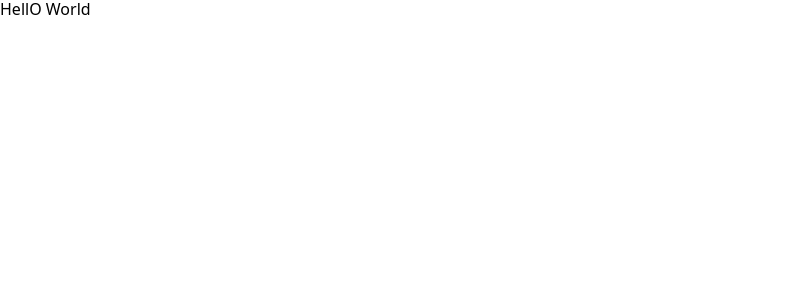
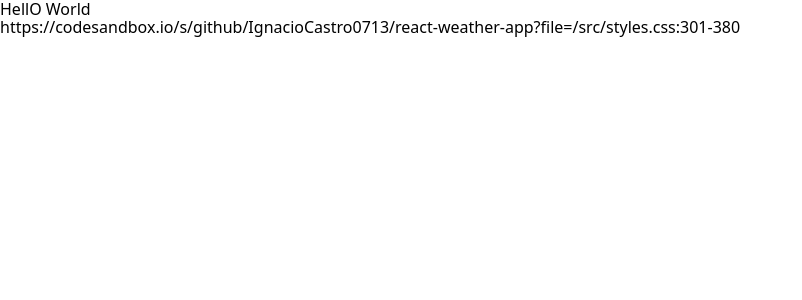
Before and after one commit to jacktham96/weather-app, a React (Vite) app in the folder weather-app/: page / in a window 1280 px wide. Shown: the top 300 px of the page, without its empty margins (0-802 px from the left). Built offline with nearby package versions, Linux system fonts and the light colour scheme.

Commit message:
Insert Website

```diff
--- a/weather-app/src/App.jsx
+++ b/weather-app/src/App.jsx
@@ -6,6 +6,7 @@
   return (
     <div>
       <h1>HellO World</h1>
+      https://codesandbox.io/s/github/IgnacioCastro0713/react-weather-app?file=/src/styles.css:301-380
     </div>
   )
 
```
